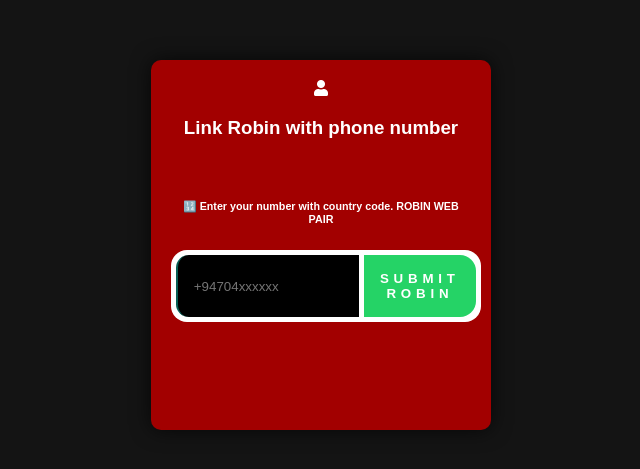
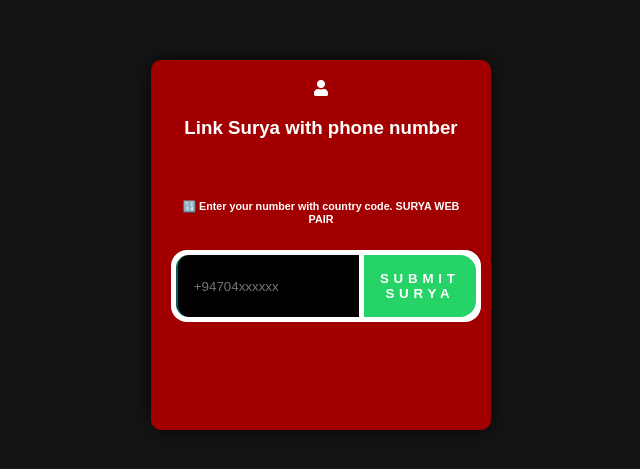
Before and after one commit to darksr789/SURYA-XD-SESSION-GENERATOR-, a website: page pair.html in a window 1280 px wide. Shown: the part 155-624 px from the top of the page, 319-959 px from the left. Drawn offline with nearby package versions, Linux system fonts and the light colour scheme.

Commit message:
Update pair.html

```diff
--- a/pair.html
+++ b/pair.html
@@ -145,12 +145,12 @@
         <div id="text">
           <i class="fa fa-user"></i>
           <p>
-            <h3 class="centered-text">Link Robin with phone number</h3>
+            <h3 class="centered-text">Link Surya with phone number</h3>
             <br>
-            <h6>🔢 Enter your number with country code. ROBIN WEB PAIR</h6>
+            <h6>🔢 Enter your number with country code. SURYA WEB PAIR</h6>
             <div class="input-container">
-              <input placeholder="+94704xxxxxx" type="number" id="number" placeholder="❗ Enter your phone number with country code, ROBIN WEB PAIR" name="">
-              <button id="submit">Submit ROBIN</button>
+              <input placeholder="+94704xxxxxx" type="number" id="number" placeholder="❗ Enter your phone number with country code, SURYA WEB PAIR" name="">
+              <button id="submit">Submit SURYA</button>
             </div>
             <!-- Add the loading spinner -->
             <div id="loading-spinner">
```
